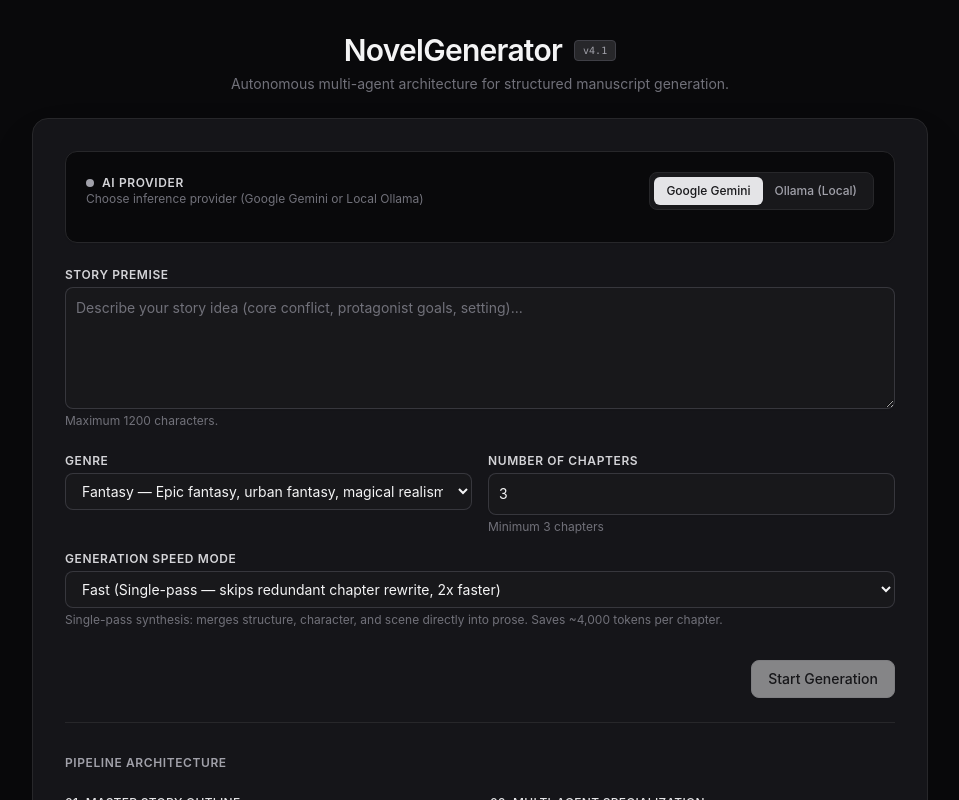
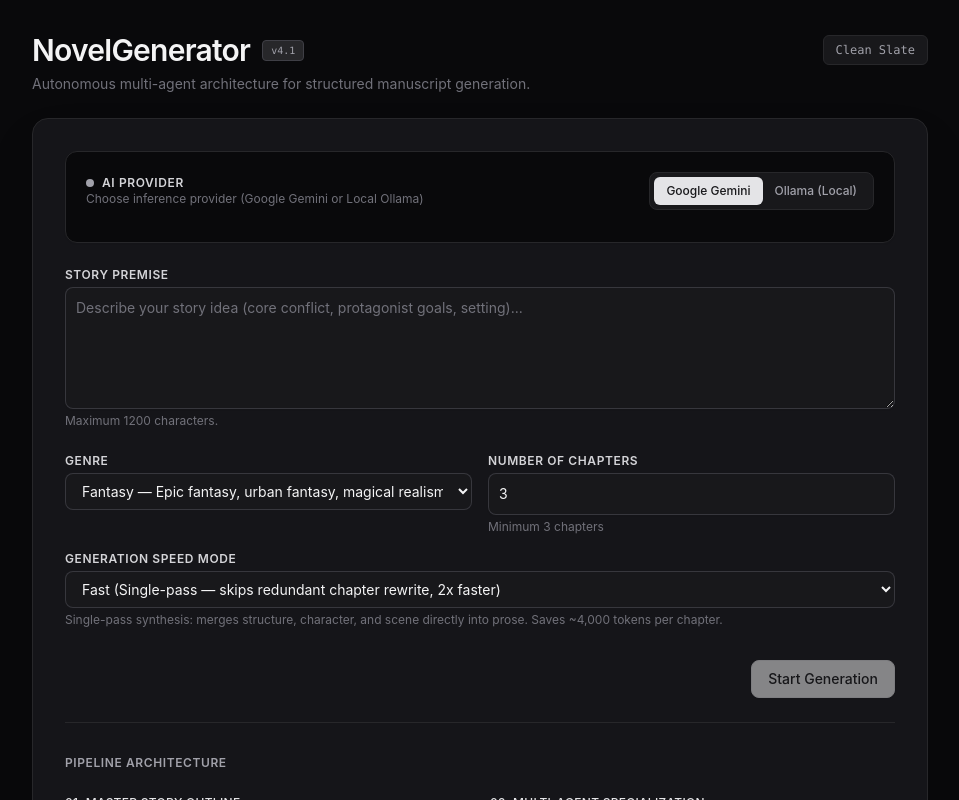
Before and after one commit to KazKozDev/NovelGenerator, a React (Vite) app: page / in a window 1280 px wide. Shown: the top 800 px of the page, without its empty margins (160-1119 px from the left). Built offline with nearby package versions, Linux system fonts and the light colour scheme.

Commit message:
feat(ui): add Clean Slate button in header to easily wipe temporary generation state

```diff
--- a/App.tsx
+++ b/App.tsx
@@ -76,8 +76,9 @@ const App: React.FC = () => {
 
   return (
     <div className="min-h-screen bg-zinc-950 text-zinc-200 flex flex-col items-center p-4 md:p-8 selection:bg-zinc-700 selection:text-white">
-      <header className={`w-full ${isStudioLayout ? 'max-w-[1800px]' : 'max-w-4xl'} mb-6 text-center transition-all duration-300`}>
-        <div className="flex items-center justify-center gap-3 mb-1.5">
+      <header className={`w-full ${isStudioLayout ? 'max-w-[1800px]' : 'max-w-4xl'} mb-6 transition-all duration-300`}>
+        <div className="flex items-center justify-between mb-1.5">
+          <div className="flex items-center gap-3">
             <h1 className="text-2xl md:text-3xl font-semibold text-zinc-100 tracking-tight">
               NovelGenerator
             </h1>
@@ -85,7 +86,16 @@ const App: React.FC = () => {
               v4.1
             </span>
           </div>
-        <p className="text-zinc-500 text-xs md:text-sm">
+          <button
+            type="button"
+            onClick={handleReset}
+            title="Wipe all temporary generation state and start from clean slate"
+            className="text-xs font-mono px-3 py-1.5 bg-zinc-900 hover:bg-zinc-800 border border-zinc-800 hover:border-zinc-700 text-zinc-400 hover:text-zinc-200 rounded-md transition-colors"
+          >
+            Clean Slate
+          </button>
+        </div>
+        <p className="text-zinc-500 text-xs md:text-sm text-left">
           Autonomous multi-agent architecture for structured manuscript generation.
         </p>
       </header>
```
Lines whose indentation alone changed are shown as unchanged.
